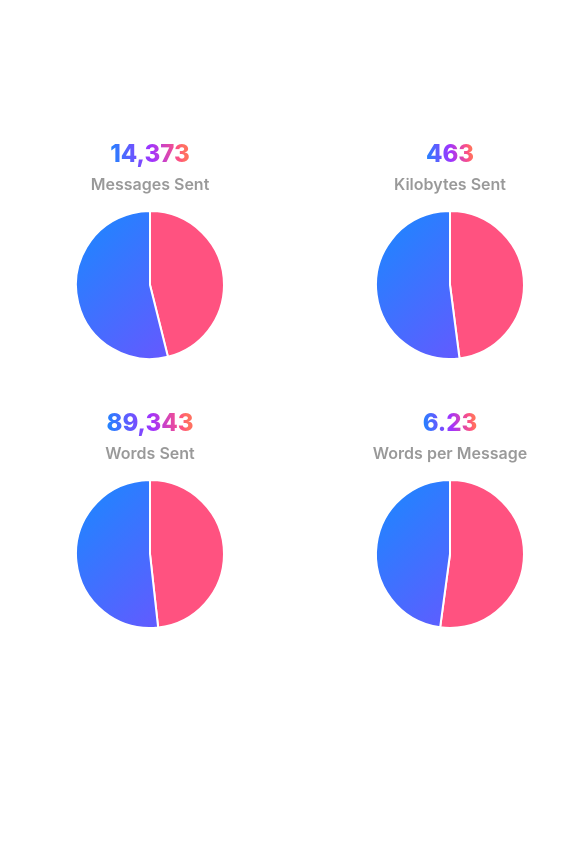
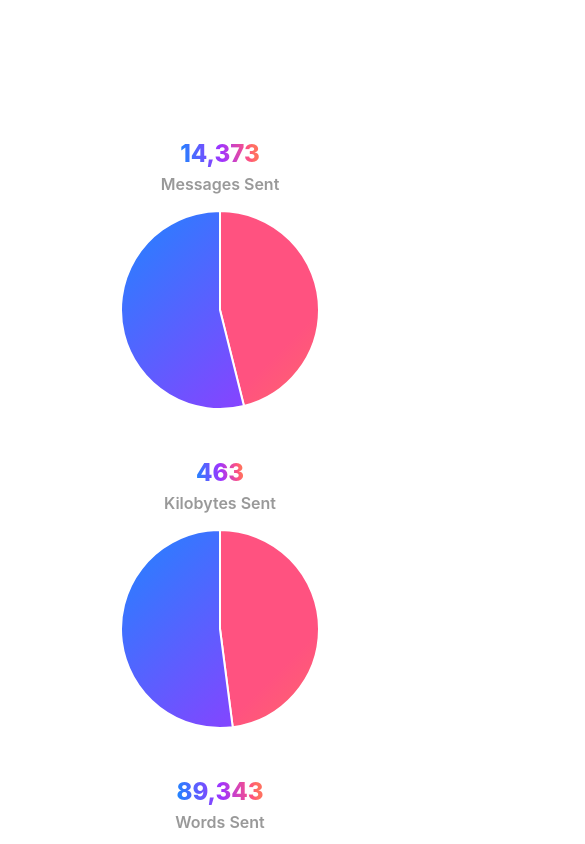
Before and after one commit to ibigio/messenger-stats, a React (Create React App) app: page / in a window 390 px wide. Shown: the part 1300-2144 px from the top of the page, 585 px wide, since content can reach past the window. Built offline with nearby package versions, Linux system fonts and the light colour scheme.

Commit message:
Wow making it mobile friendlt wasn't that bad.

```diff
--- a/src/App.module.css
+++ b/src/App.module.css
@@ -1,6 +1,7 @@
 .app_container {
   max-width: 900px;
   margin: 0 auto;
+  padding: 0 20px;
 }
 
 .header {
@@ -35,13 +36,13 @@
 
 .grid1 {
   display: grid;
-  grid-template-columns: 1fr 1fr;
+  grid-template-columns: repeat(auto-fit, minmax(400px, 1fr));
   padding-bottom: 40px;
 }
 
 .wordListGrid {
   display: grid;
-  grid-template-columns: 1fr 1fr;
+  grid-template-columns: repeat(auto-fit, minmax(400px, 1fr));
 }
 
 .wordListItem {
--- a/src/components/word_list.module.css
+++ b/src/components/word_list.module.css
@@ -12,6 +12,7 @@
     border-radius: 8px;
     padding: 3px;
     max-width: 300px;
+    margin-bottom: 30px;
 }
 
 .colorful {
```
